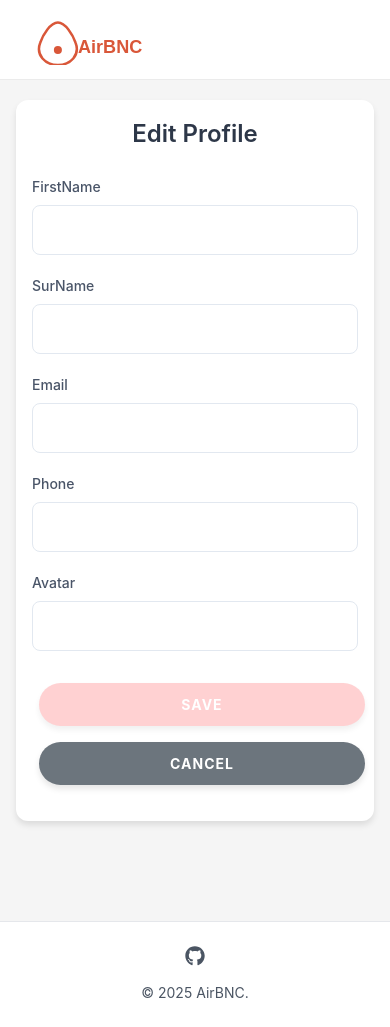
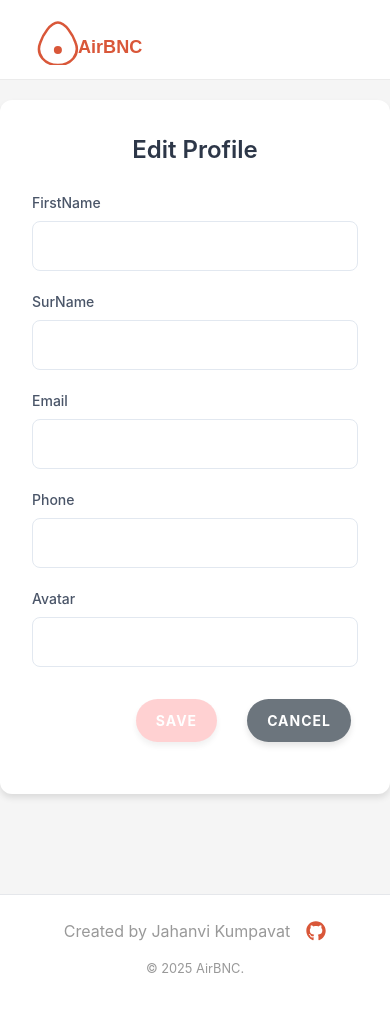
Before and after one commit to Jahanvi131/fe-airbnc, a React (Vite) app: page /profile in a window 390 px wide. After the commit the page ends 1002 px from the top, so only its background shows below. Built offline with nearby package versions, Linux system fonts and the light colour scheme; no server answers.

Commit message:
made some design changes on homepage

```diff
--- a/src/components/features/PropertyTypeList/PropertyTypeList.jsx
+++ b/src/components/features/PropertyTypeList/PropertyTypeList.jsx
@@ -1,14 +1,21 @@
 import { useState, useEffect } from "react";
 import { fetchPropertyTypeList } from "../../../services/api";
-import { Link, useSearchParams } from "react-router-dom";
+import { Link, useLocation, useSearchParams } from "react-router-dom";
 
 const PropertyTypeList = () => {
+  const loc = useLocation();
   const [searchParams, setSearchParams] = useSearchParams();
   const property_typeFromQuery = searchParams.get("property_type");
   const [propertyTypeList, setpropertyTypeList] = useState([]);
   const [error, setError] = useState("");
   const [loading, setLoading] = useState(false);
 
+  const getAllItemStyle = () => {
+    console.log(loc.search);
+    if (property_typeFromQuery === "all" || loc.search === "") {
+      return "property-type-selected";
+    }
+  };
   const getItemStyle = (prop_Type) => {
     const isSelectedPropertyType = propertyTypeList.findIndex(
       (prop) =>
@@ -45,8 +52,8 @@ const PropertyTypeList = () => {
   return (
     <>
       {error && <p className="error">{error}</p>}
-      {loading && <p>loading...</p>}
       <ul className="property-type-list">
+        {!loading && (
           <Link
             to={{
               pathname: "/properties",
@@ -55,8 +62,9 @@ const PropertyTypeList = () => {
             className="property-type-link"
             key="all"
           >
-          <li className="property-type-item">All</li>
+            <li className={`property-type-item ${getAllItemStyle()}`}>All</li>
           </Link>
+        )}
         {propertyTypeList.map((propType) => {
           return (
             <Link
--- a/src/components/layout/footer/Footer.jsx
+++ b/src/components/layout/footer/Footer.jsx
@@ -1,6 +1,8 @@
 import React from "react";
 import { FaGithub } from "react-icons/fa";
 import "./footer.css";
+import { Link } from "react-router-dom";
+import resumePDF from "../../../assets/pdfs/JahanviKumpavatCV.pdf";
 
 const Footer = () => {
   return (
@@ -8,6 +10,12 @@ const Footer = () => {
       <div className="footer-container">
         <div className="footer-content">
           <div className="copyright">© {new Date().getFullYear()} AirBNC.</div>
+          <span className="created-by">
+            Created by{" "}
+            <Link to={resumePDF} target="_blank" className="created-by-link">
+              Jahanvi Kumpavat
+            </Link>
+          </span>
           <a
             href="https://github.com/Jahanvi131"
             className="github-link"
--- a/src/components/layout/footer/footer.css
+++ b/src/components/layout/footer/footer.css
@@ -22,12 +22,12 @@
 }
 
 .copyright {
-  color: #4b5563;
-  font-size: 0.875rem;
+  color: var(--color-gray-400);
+  font-size: 0.8rem;
 }
 
 .github-link {
-  color: #4b5563;
+  color: var(--color-primary);
   transition: color 0.3s ease;
   display: flex;
   align-items: center;
@@ -39,9 +39,15 @@
 }
 
 .github-link:hover {
-  color: #f97316;
+  color: #e0484d;
 }
 
+.created-by {
+  color: var(--color-gray-400);
+}
+.created-by-link:hover {
+  text-decoration: underline;
+}
 /* Responsive adjustments */
 @media (max-width: 640px) {
   .footer-content {
--- a/src/styles/global.css
+++ b/src/styles/global.css
@@ -80,39 +80,6 @@
   border: 1px solid #ade8be;
 }
 
-.property-type-list {
-  display: flex;
-  flex-wrap: wrap;
-  gap: 1rem;
-  list-style: none;
-  padding: 0;
-  margin: 0;
-}
-
-.property-type-item {
-  background-color: var(--color-gray-200);
-  padding: 0.75rem 1.5rem;
-  border-radius: 0.5rem;
-  font-size: 0.875rem;
-  color: #374151;
-  cursor: pointer;
-  transition: all 0.2s ease;
-}
-
-.property-type-item:hover {
-  background-color: var(--color-gray-400);
-  color: var(--color-white);
-  transform: translateY(-1px);
-}
-
-.property-type-selected {
-  background-color: var(--color-primary);
-  color: var(--color-white);
-}
-
-.property-type-link {
-  text-decoration: none;
-}
 .property-grid {
   display: grid;
   grid-template-columns: repeat(auto-fill, minmax(250px, 1fr));
@@ -580,18 +547,42 @@
   margin-top: 1rem;
 }
 
-@media (max-width: 640px) {
-  .editProfileForm {
-    padding: 1rem;
-    margin: 0 1rem;
+.property-type-list {
+  display: none;
+}
+@media screen and (min-width: 50rem) {
+  .property-type-list {
+    display: flex;
+    flex-wrap: wrap;
+    gap: 1rem;
+    list-style: none;
+    padding: 0;
+    margin: 0;
   }
 
-  .editProfileForm > div:last-child {
-    flex-direction: column;
+  .property-type-item {
+    background-color: var(--color-gray-200);
+    padding: 0.75rem 1.5rem;
+    border-radius: 0.5rem;
+    font-size: 0.875rem;
+    color: #374151;
+    cursor: pointer;
+    transition: all 0.2s ease;
   }
 
-  .editProfileForm > div:last-child button {
-    width: 100%;
+  .property-type-item:hover {
+    background-color: var(--color-gray-400);
+    color: var(--color-white);
+    transform: translateY(-1px);
+  }
+
+  .property-type-selected {
+    background-color: var(--color-primary);
+    color: var(--color-white);
+  }
+
+  .property-type-link {
+    text-decoration: none;
   }
 
   .gallery {
```
Also changed, not shown: 2 other files (tests, documents, lock files or other folders). Lines whose indentation alone changed are shown as unchanged.
